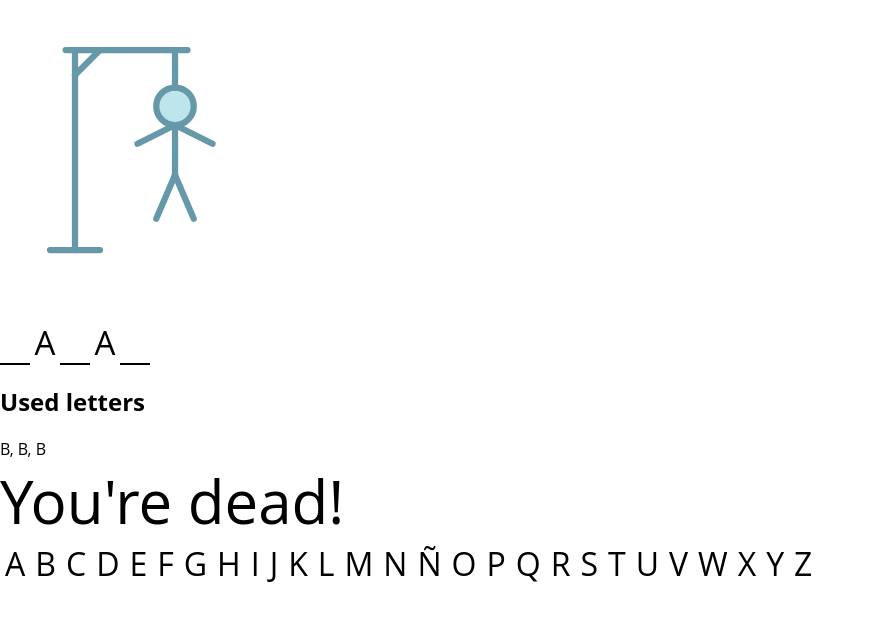
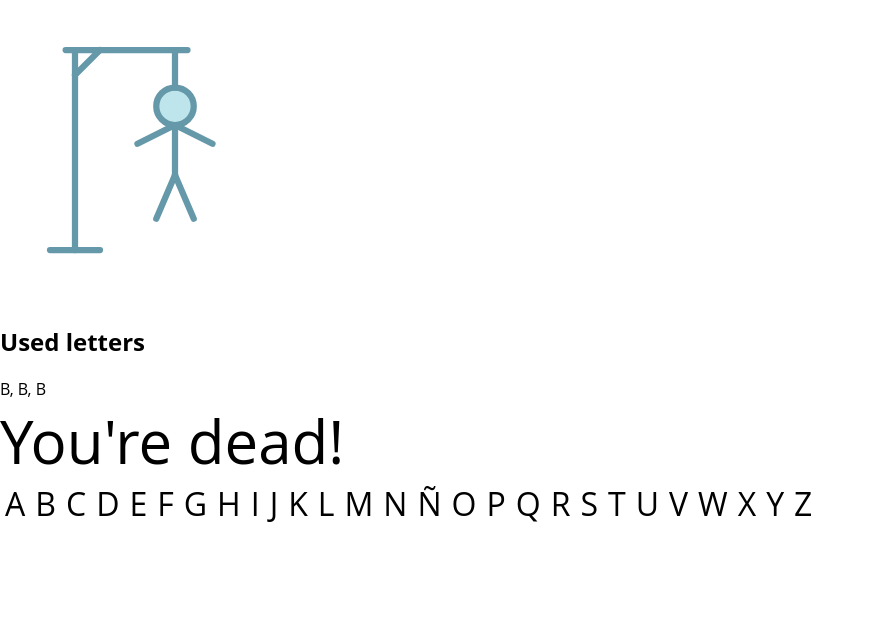
Before and after one commit to pauIbanez/w4ch2-berenguer-pauI, a React (Create React App) app: page / in a window 1280 px wide. Shown: the top 620 px of the page, without its empty margins (0-874 px from the left). Built offline with nearby package versions, Linux system fonts and the light colour scheme.

Commit message:
Migrated word JSX from app to Word.js

```diff
--- a/src/App.js
+++ b/src/App.js
@@ -18,13 +18,6 @@ function App() {
           <line class="stage1" x1="16" y1="80" x2="32" y2="80"></line>
         </svg>
       </div>
-      <ul class="guess-letters">
-        <li class="guess-letter empty"></li>
-        <li class="guess-letter">A</li>
-        <li class="guess-letter empty"></li>
-        <li class="guess-letter">A</li>
-        <li class="guess-letter empty"></li>
-      </ul>
       <section class="used-letters-container">
         <h2>Used letters</h2>
         <ul class="used-letters">
```
Also changed, not shown: src/components/Word/Word.js (+11 -0 lines).
